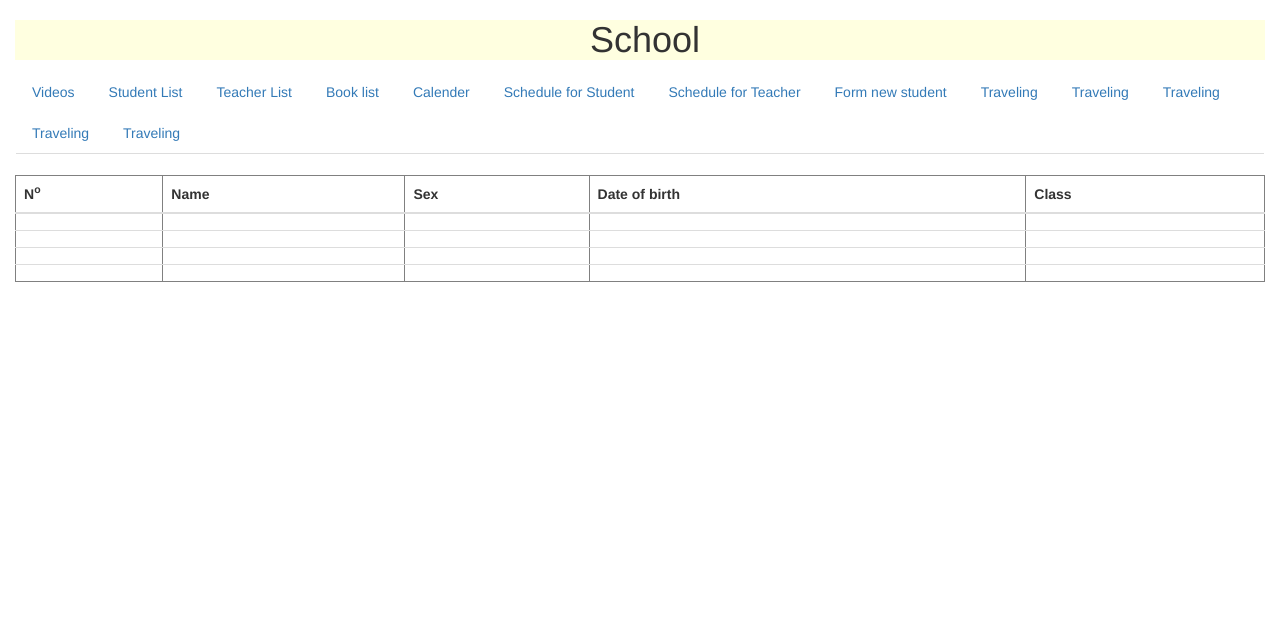
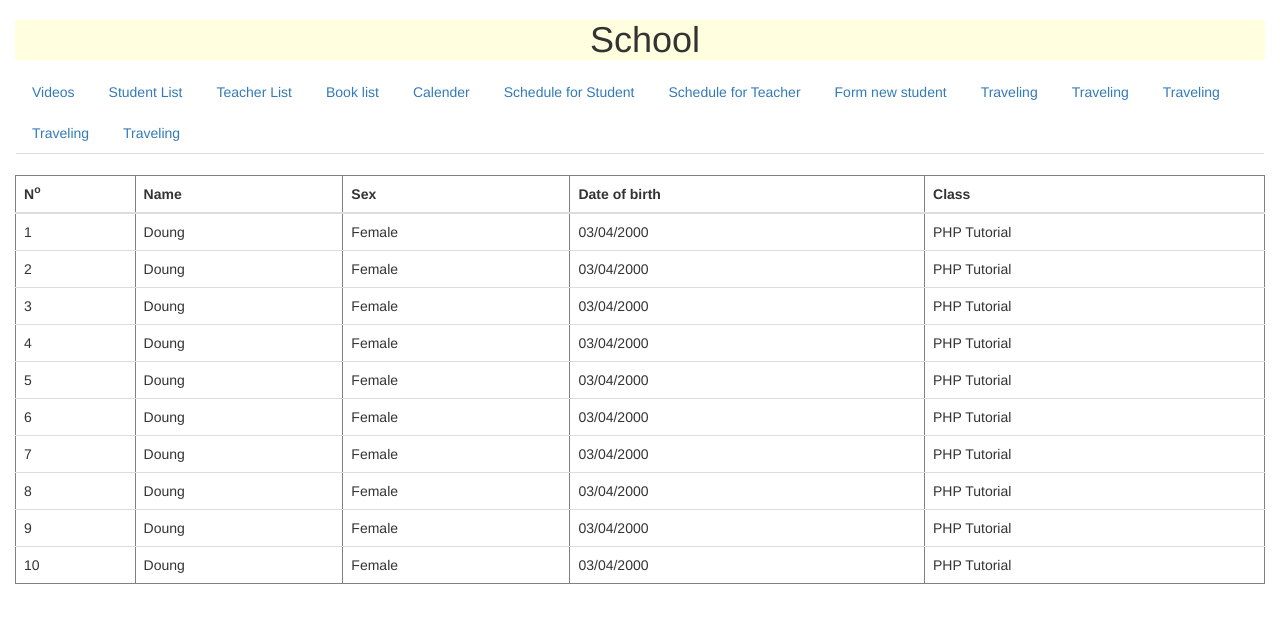
Before and after one commit to DuongRet/Database, a PHP site: page /body.php in a window 1280 px wide. Shown: the top 623 px of the page. Run offline with PHP 8.4, Linux system fonts and the light colour scheme; lists and menus that the app fills with data are empty.

Commit message:
mich update

```diff
--- a/Duong/makewebsite/body/body.php
+++ b/Duong/makewebsite/body/body.php
@@ -1,5 +1,6 @@
 <!DOCTYPE html>
 <html>
+
 <head>
   <title>Bootstrap Example</title>
   <meta charset="utf-8">
@@ -15,11 +16,12 @@
       z-index: 9999 !important;
     }
 
-  .affix + .container-fluid {
+    .affix+.container-fluid {
       padding-top: 70px;
     }
   </style>
 </head>
+
 <body>
 
   <div class="container-fluid">
@@ -56,7 +58,16 @@
           </tr>
         </thead>
         <tbody>
+          <?php for($i = 1; $i <=10; $i++){ ?>
             <tr>
+              <td><?= $i ?></td>
+              <td>Doung</td>
+              <td>Female</td>
+              <td>03/04/2000</td>
+              <td>PHP Tutorial</td>
+            </tr>
+          <?php } ?>
+          <!-- <tr>
        <td></td>
        <td></td>
        <td></td>
@@ -76,20 +87,14 @@
        <td></td>
        <td></td>
        <td></td>
-      </tr>
-      <tr>
-       <td></td>
-       <td></td>
-       <td></td>
-       <td></td>
-       <td></td>
-      </tr>
+      </tr> -->
         </tbody>
       </table>
     </div>
   </div>
 
 </body>
+
 </html>
 
 
```
Lines whose indentation alone changed are shown as unchanged.
